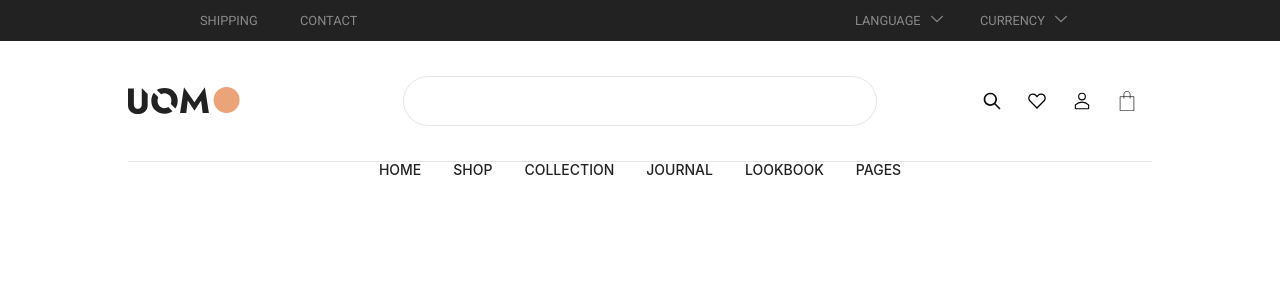
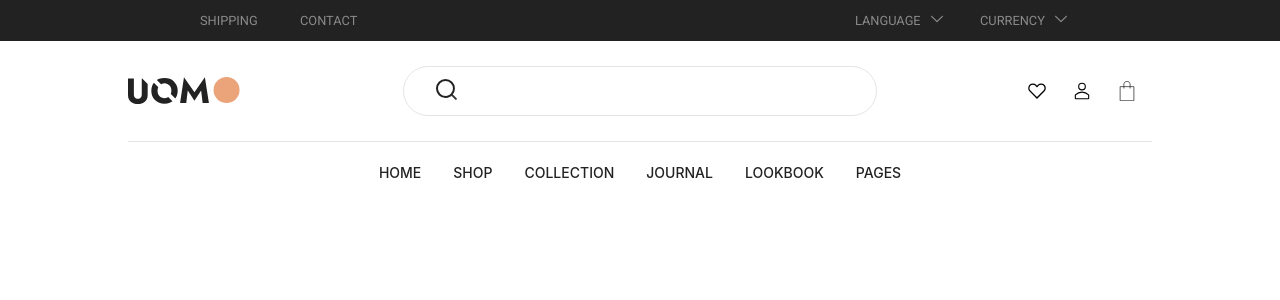
Before and after one commit to desokan/ShopFront_Frontend, a React (Create React App) app: page / in a window 1280 px wide. Shown: the top 300 px of the page. Built offline with nearby package versions, Linux system fonts and the light colour scheme.

Commit message:
centered the searchbar

```diff
--- a/src/components/navbar/NavBarBottom.module.css
+++ b/src/components/navbar/NavBarBottom.module.css
@@ -3,7 +3,6 @@
   margin: 0 auto;
   display: flex;
   gap: 32px;
-  padding: 20px 0;
   justify-content: center;
 }
 
@@ -12,11 +11,6 @@
   font-weight: 500;
   text-decoration: none;
   font-size: 14px;
+  line-height: 24px;
+  padding: 20px 0;
 }
-
-.new {
-  color: #222;
-  font-style: normal;
-  font-weight: 500;
-  line-height: 24px; /* 171.429% */
-}
--- a/src/components/navbar/NavBarMid.js
+++ b/src/components/navbar/NavBarMid.js
@@ -11,12 +11,13 @@ const NavBarMid = () => {
       <div className={classes.wrapper}>
         <LogoSvg />
         <div className={classes.searchBar}>
-          <div></div>
+          <div>
+            <SearchIcon />
+          </div>
           <div></div>
           <div></div>
         </div>
         <div className={classes.icons}>
-          <SearchIcon />
           <HeartIcon />
           <UserIcon />
           <BagIcon />
--- a/src/components/navbar/NavBarMid.module.css
+++ b/src/components/navbar/NavBarMid.module.css
@@ -8,7 +8,7 @@
   margin: 0 auto;
   display: grid;
   grid-template-columns: 200px 1fr 200px;
-  padding: 35px 0;
+  padding: 25px 0;
   border-bottom: 1px solid #E4E4E4;
   align-items: center;
 }
@@ -18,6 +18,12 @@
   border-radius: 25px;
   height: 48px;
   margin: 0 75px;
+  display: flex;
+  align-items: center;
+}
+
+.searchBar > div:first-child {
+  margin-left: 30px;
 }
 
 .icons {
--- a/src/components/svgs/SearchIcon.js
+++ b/src/components/svgs/SearchIcon.js
@@ -1,17 +1,25 @@
 import * as React from "react";
 const SearchIcon = (props) => (
   <svg
-    width="20px"
-    height="20px"
+    width="24"
+    height="24"
     viewBox="0 0 24 24"
     fill="none"
     xmlns="http://www.w3.org/2000/svg"
     {...props}
   >
     <path
-      d="M10 4a6 6 0 1 0 0 12 6 6 0 0 0 0-12zm-8 6a8 8 0 1 1 14.32 4.906l5.387 5.387a1 1 0 0 1-1.414 1.414l-5.387-5.387A8 8 0 0 1 2 10z"
-      fill="#0D0D0D"
+      d="M19.9604 11.4802C19.9604 13.8094 19.0227 15.9176 17.5019 17.4512C16.9332 18.0247 16.2834 18.5173 15.5716 18.9102C14.3594 19.5793 12.9658 19.9604 11.4802 19.9604C6.79672 19.9604 3 16.1637 3 11.4802C3 6.79672 6.79672 3 11.4802 3C16.1637 3 19.9604 6.79672 19.9604 11.4802Z"
+      stroke="#222222"
+      strokeWidth={2}
+    />
+    <path
+      d="M18.1553 18.1553L21.8871 21.8871"
+      stroke="#333333"
+      strokeWidth={2}
+      strokeLinecap="round"
     />
   </svg>
 );
+
 export default SearchIcon;
```
